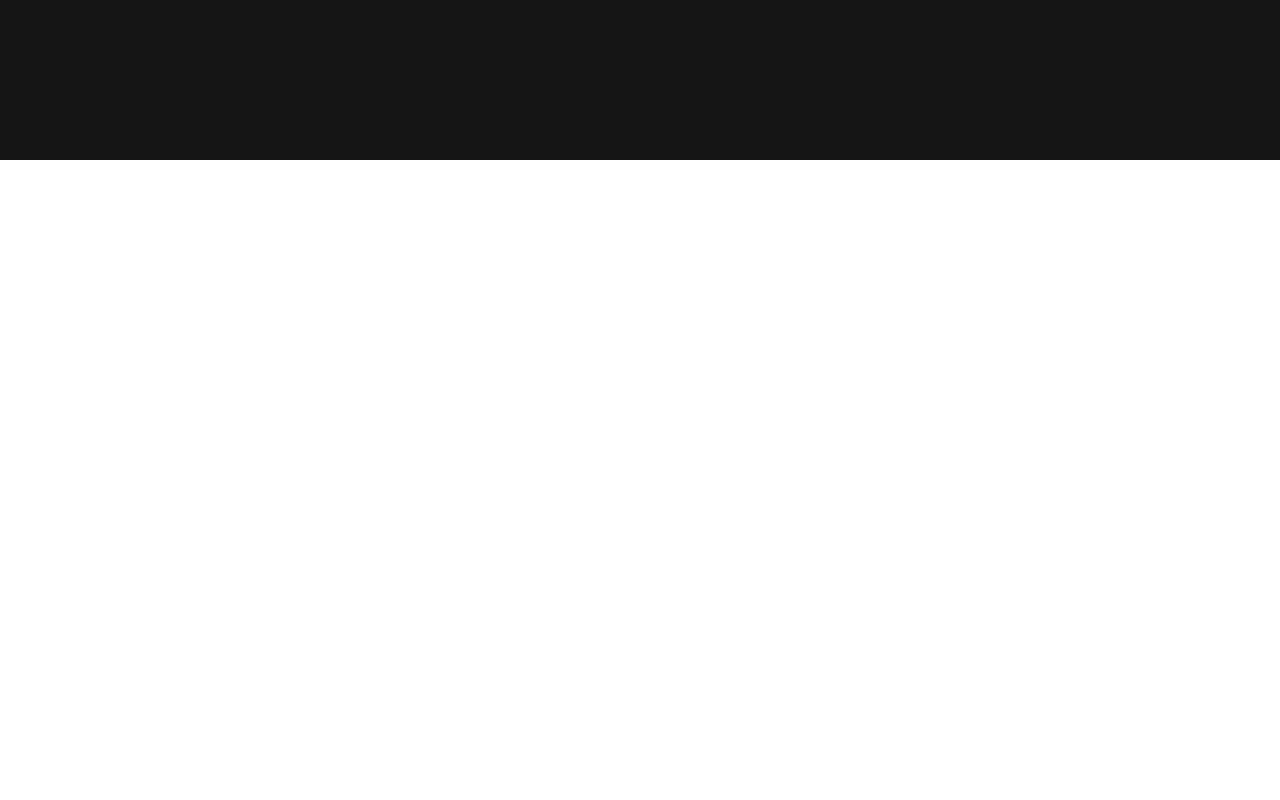
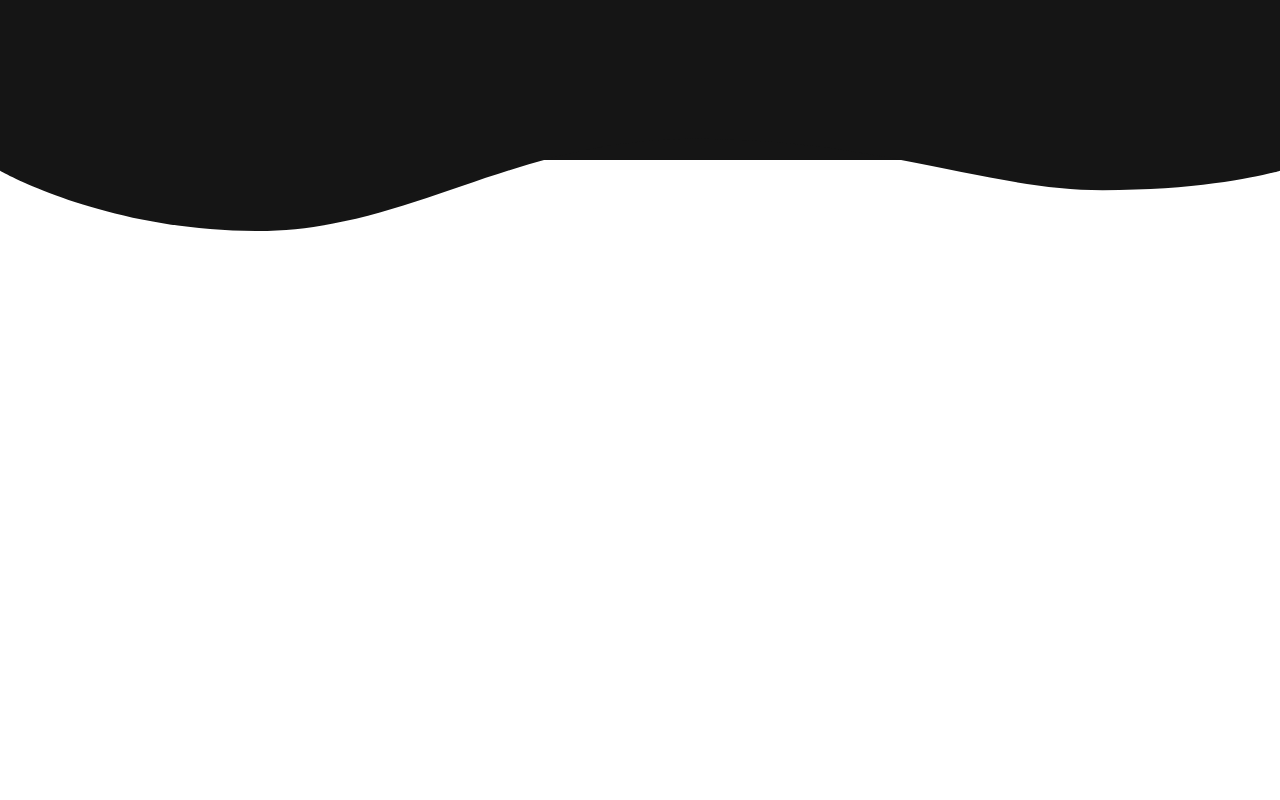
Before and after one commit to jakubjirous/monogram-exercise, an Astro site: page / in a window 1280 px wide. Shown: the part 3840-4640 px from the top of the page. Built offline with nearby package versions, Linux system fonts and the light colour scheme; Astro itself is replaced by a stand-in of ours; some packages are replaced by stand-ins of ours.

Commit message:
[ui] globe z-index fix
[ui] globe z-index fix

[ui] globe z-index fix

```diff
--- a/src/components/section-globe.astro
+++ b/src/components/section-globe.astro
@@ -5,11 +5,7 @@ import sphere from "../assets/sphere.svg";
 ---
 
 <Section class="globe">
-	<img
-		src={sphere.src}
-		width={1279}
-		height={1315}
-		alt="Sphere"
-		class="globe-sphere"
-	/>
+	<div class="globe-sphere">
+		<img src={sphere.src} width={1279} height={1315} alt="Sphere" />
+	</div>
 </Section>
--- a/src/components/section-wave.astro
+++ /dev/null
@@ -1,15 +0,0 @@
----
-import Section from "./section.astro";
-
-import wave from "../assets/bg-wave.svg";
----
-
-<Section class="wave">
-	<img
-		src={wave.src}
-		width={1279}
-		height={1315}
-		alt="Wave"
-		class="wave-pattern"
-	/>
-</Section>
--- a/src/pages/index.astro
+++ b/src/pages/index.astro
@@ -6,7 +6,6 @@ import SectionJavascript from "@components/section-javascript.astro";
 import SectionLogo from "@components/section-logo.astro";
 import SectionApi from "@components/section-api.astro";
 import SectionGlobe from "@components/section-globe.astro";
-import SectionWave from "@components/section-wave.astro";
 import SectionMarkup from "@components/section-markup.astro";
 import SectionAudit from "@components/section-audit.astro";
 ---
@@ -18,7 +17,6 @@ import SectionAudit from "@components/section-audit.astro";
 	<SectionLogo />
 	<SectionApi />
 	<SectionGlobe />
-	<SectionWave />
 	<SectionMarkup />
 	<SectionAudit />
 </Layout>
--- a/src/theme/components.css
+++ b/src/theme/components.css
@@ -4,7 +4,6 @@
 @import "components/logo.css";
 @import "components/api.css";
 @import "components/globe.css";
-@import "components/wave.css";
 @import "components/markup.css";
 @import "components/audit.css";
 @import "components/footer.css";
--- a/src/theme/components/globe.css
+++ b/src/theme/components/globe.css
@@ -1,12 +1,25 @@
 .globe {
 	/* defaults */
-	@apply relative z-50 h-1;
+	@apply relative z-auto;
 
 	/* flex	*/
 	@apply flex justify-center items-center;
+
+	/* background image	*/
+	@apply bg-[url("../../assets/bg-wave.svg")] bg-no-repeat bg-center bg-[length:100%_auto];
+
+	/* section overlap */
+	@apply mt-[-80%];
+	@apply min-[200px]:mt-[-75%];
+	@apply min-[300px]:mt-[-68%];
+	@apply tablet:mt-[-58%];
+	@apply desktop:mt-[-45rem];
 }
 
 .globe-sphere {
+	/* defaults */
+	@apply relative z-50;
+
 	/* centering */
 	@apply ml-[-18%] mb-[5.375rem];
 	@apply tablet:ml-[-16%] mb-[5.375rem];
--- a/src/theme/components/markup.css
+++ b/src/theme/components/markup.css
@@ -6,7 +6,7 @@
 	@apply tablet:min-h-[78rem] desktop:min-h-[80rem];
 
 	/* margin */
-	@apply mt-[50vw] desktop:mt-[40rem];
+	/*@apply mt-[50vw] desktop:mt-[40rem];*/
 }
 
 .markup-heading {
--- a/src/theme/components/wave.css
+++ /dev/null
@@ -1,10 +0,0 @@
-.wave {
-	@apply relative z-0;
-}
-
-.wave-pattern {
-	@apply absolute top-0 z-0;
-	@apply mx-auto w-full;
-
-	@apply desktop:mt-[-3vw];
-}
```
